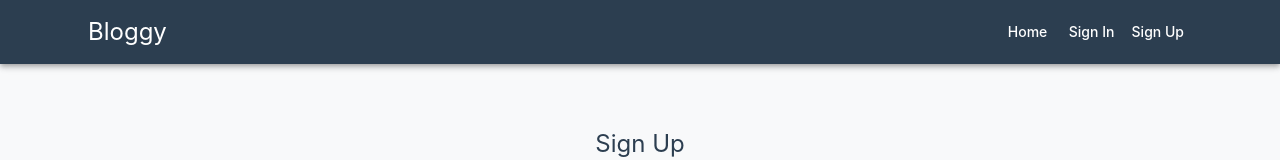
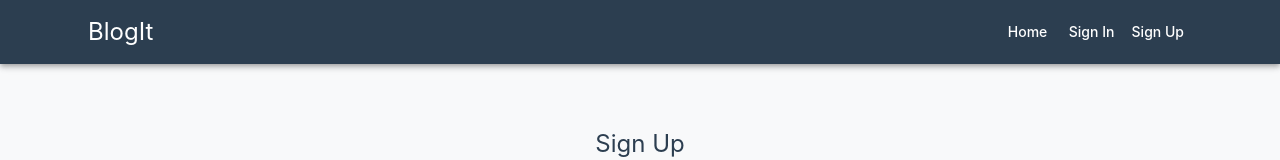
Before and after one commit to Mbogo47/teach2give_training, a React (Vite) app in the folder React/bloggy/client/: page /signup in a window 1280 px wide. Shown: the top 160 px of the page. Built offline with nearby package versions, Linux system fonts and the light colour scheme.

Commit message:
Update Header.tsx

```diff
--- a/React/bloggy/client/src/components/Header/Header.tsx
+++ b/React/bloggy/client/src/components/Header/Header.tsx
@@ -45,7 +45,7 @@ const Header = () => {
       <Container>
         <Toolbar>
           <Typography variant="h5" sx={{ flexGrow: 1 }}>
-            Bloggy
+            BlogIt
           </Typography>
 
           {user ? (
```
